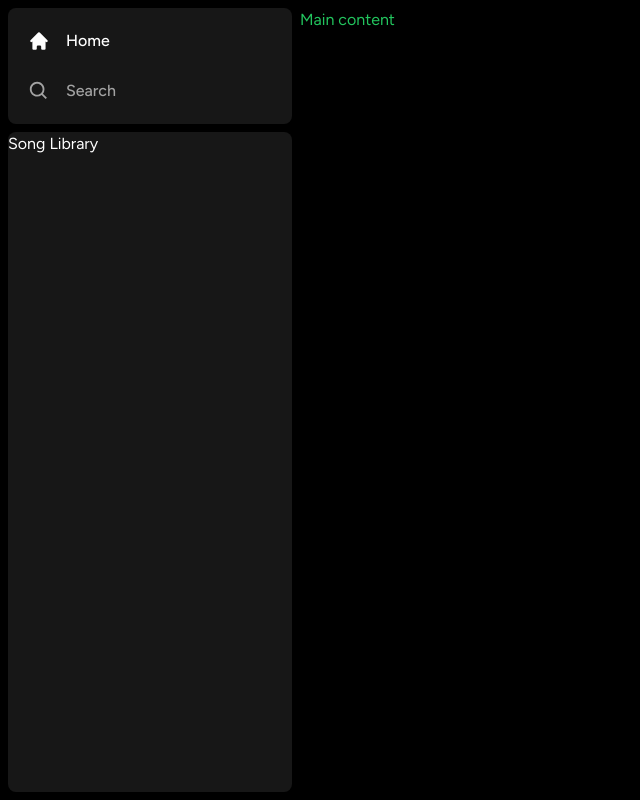
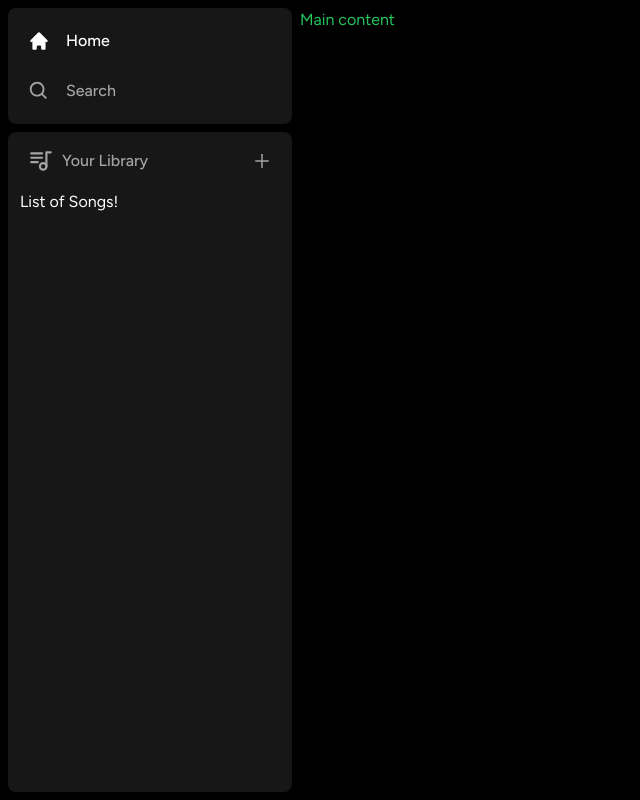
Before and after one commit to HapticHash/spotify-clone, a Next.js app: page / in a window 1280 px wide. Shown: the whole page, without its empty margins (0-640 px from the left). Built offline with nearby package versions, Linux system fonts and the light colour scheme.

Commit message:
Layout - Added library component

```diff
--- /dev/null
+++ b/components/Library.tsx
@@ -0,0 +1,36 @@
+"use client";
+
+import { TbPlaylist } from "react-icons/tb";
+import { AiOutlinePlus } from "react-icons/ai";
+
+const Library = () => {
+  const onClick = () => {
+    //Handle upload later
+  };
+  return (
+    <div className="flex flex-col">
+      <div
+        className="
+            flex
+            items-center
+            justify-between
+            px-5
+            pt-4
+        "
+      >
+        <div className="inline-flex items-center gap-x-2">
+          <TbPlaylist className="text-neutral-400" size={26} />
+          <p className="text-neutral-400 text-md font-medium">Your Library</p>
+        </div>
+        <AiOutlinePlus
+          onClick={onClick}
+          size={20}
+          className="text-neutral-400 cursor-pointer hover:text-white transition"
+        />
+      </div>
+      <div className="flex flex-col gap-y-2 mt-4 px-3">List of Songs!</div>
+    </div>
+  );
+};
+
+export default Library;
--- a/components/Sidebar.tsx
+++ b/components/Sidebar.tsx
@@ -6,6 +6,7 @@
 import { BiSearch } from "react-icons/bi";
 import Box from "./Box";
 import SidebarItem from "./SidebarItem";
+import Library from "./Library";
 
 interface SidebarProps {
   children: React.ReactNode;
@@ -59,7 +60,9 @@
             ))}
           </div>
         </Box>
-        <Box className="overflow-y-auto h-full">Song Library</Box>
+        <Box className="overflow-y-auto h-full">
+          <Library />
+        </Box>
       </div>
       <main className="h-full flex-1 overflow-y-auto py-2"> {children} </main>
     </div>
```
